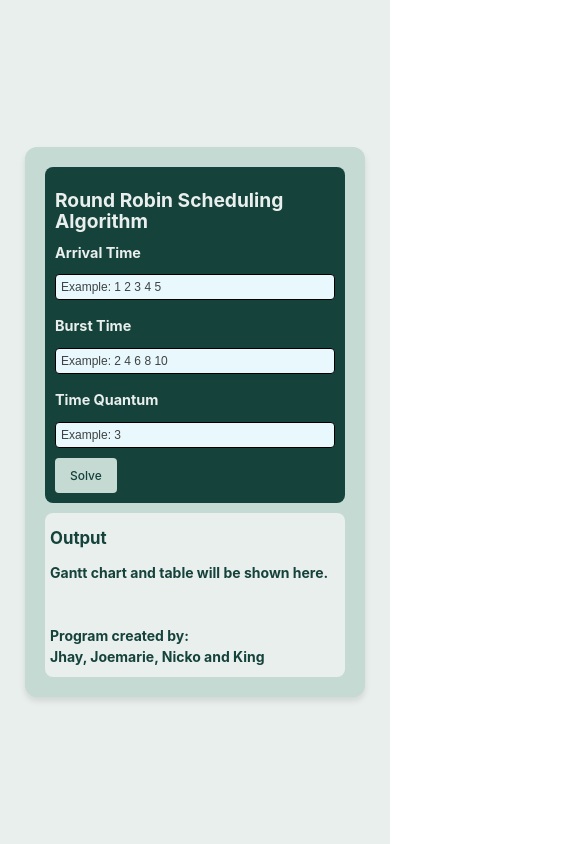
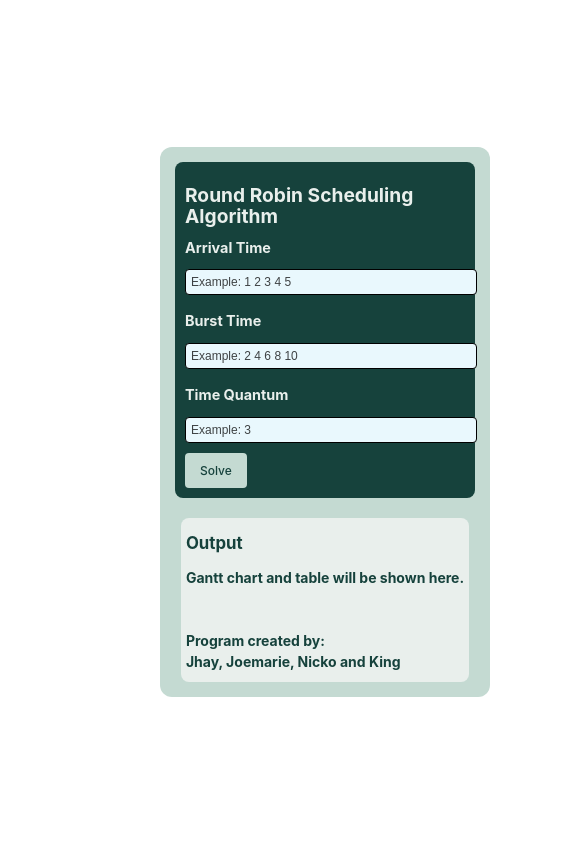
Before and after one commit to jLordy/round-robin, a React (Vite) app: page / in a window 390 px wide. Shown: the top 844 px of the page, 585 px wide, since content can reach past the window. Built offline with nearby package versions, Linux system fonts and the light colour scheme.

Commit message:
Add files via upload

```diff
--- a/src/App.css
+++ b/src/App.css
@@ -1,38 +1,42 @@
-* {
+body {
     box-sizing: border-box;
-}
+    margin: 0;
+    height: 100vh; /* Ensures the body takes full height */
+    display: flex;
+    justify-content: center; /* Center the wrapper horizontally */
+    align-items: center; /* Center the wrapper vertically */
+    background-color: white;
+    width: fit-content;
+    padding: 0 150px;
 
-body {
-    background-color: rgb(233, 239, 236);
-    display: flex;
-    justify-content: center;
-    align-items: center;
-    height: 100vh; /* Full height for centering */
-    margin: 0; /* Remove default margin */
 }
 
 .component-container {
     display: flex;
     flex-direction: row; /* Default to row on larger screens */
-    justify-content: flex-start;
+    justify-content: flex-start; /* Align items as needed */
     align-items: flex-start;
     background-color: rgb(196, 218, 210);
     gap: 20px;
-    min-width: 100%;
     border-radius: 12px;
-    padding: 20px;
+    padding: 15px;
     box-shadow: 0 4px 6px rgba(0, 0, 0, 0.1);
-
+    width: max-content;
+    max-width: 1200px;
+    min-width: 300px;
 }
 
-
-@media (max-width: 600px) {
+@media (max-width: 500px) {
+    body{
+        padding: 0 150px;
+    }
     .component-container {
         flex-direction: column; /* Stack items vertically on small screens */
-        justify-content: center;
-        align-items: center;
-        padding: 20px;
-        gap: 10px;
-        overflow: scroll;
+        justify-content: center; /* Center items vertically */
+        align-items: center; /* Center items horizontally */
+        margin: 10px;
+        width: fit-content;
+        max-width: none; /* Remove max-width to allow full width */
+        box-shadow: none; /* Optional: Remove shadow for a cleaner look on small screens */
     }
 }
--- a/src/App.jsx
+++ b/src/App.jsx
@@ -36,7 +36,7 @@ function App() {
   };
 
   return (
-
+    <div className="wrapper">
       <div className="component-container">
         <InputComponent
           setArrivalTime={setArrivalTime}
@@ -51,6 +51,8 @@ function App() {
           burstTime={burstTime}      // Pass burstTime to OutputComponent
         />
       </div>
+    </div>
+
   );
 }
 
--- a/src/GanttChart.jsx
+++ b/src/GanttChart.jsx
@@ -32,6 +32,7 @@ const Bar = styled.div`
   color: white;
   font-weight: bold;
   font-size: 14px;
+  flex: 1;
 `;
 
 const TimeLabel = styled.div`
@@ -106,8 +107,6 @@ const GanttChart = ({ ganttChartInfo }) => {
       parentContainer.style.width = `${Math.max(availableWidth, requiredWidth)}px`;
     }
   }
-
-
 
   useLayoutEffect(() => {
     window.addEventListener('resize', updateSize);
--- a/src/InputComponent.css
+++ b/src/InputComponent.css
@@ -58,12 +58,11 @@ body {
 }
 
 .form-container {
-  width: 100%;
+  width: fit-content;
   max-width: 300px;
   margin: 0 auto;
   font-size: 14px;
   background-color: rgb(22, 66, 60);
-  padding: 24px;
   border-radius: 8px;
   display: flex;
   flex-direction: column;
@@ -86,7 +85,7 @@ h2 {
 input[type="text"], input[type="number"] {
   width: 100%;
   padding: 5px;
-  margin-bottom: 10px;
+  margin-right: 15px;
   border: 1px solid #000000;
   border-radius: 4px;
   font-size: 12px;
@@ -112,7 +111,6 @@ button {
 /* Media query for smaller screens */
 @media (max-width: 600px) {
   .input-container, .form-container {
-    width: 100%;
     padding: 10px;
   }
 
--- a/src/OutputComponent.css
+++ b/src/OutputComponent.css
@@ -7,10 +7,9 @@
   display: flex;
   flex-direction: column; /* Stack items vertically */
   color: rgb(22, 66, 60);
-  width: 100%;
+  width: fit-content;
   max-width: 1200px; /* Limit max width */
-  margin: 0 auto; /* Center the container */
-  overflow-x: auto;
+
 }
 
 .output-container h1, .output-container h2 {
@@ -20,7 +19,6 @@
 
 .gantt-chart-wrapper {
   width: 100%;
-  padding: 10px;
 }
 
 table {
@@ -95,7 +93,6 @@ h1 {
 @media (max-width: 600px) {
   .output-container {
     padding: 5px; /* Reduce padding on smaller screens */
-    min-width: 50px;
   }
 
   table, th, td {
--- a/src/index.css
+++ b/src/index.css
@@ -3,13 +3,12 @@
   line-height: 1.5;
   font-weight: 400;
   color-scheme: light dark;
-  color: rgba(255, 255, 255, 0.87);
-  background-color: #E9F1FA;
+  background-color: #ffffff;
   font-synthesis: none;
   text-rendering: optimizeLegibility;
   -webkit-font-smoothing: antialiased;
   -moz-osx-font-smoothing: grayscale;
-
+  width: 100%;
 }
 
 a {
```
